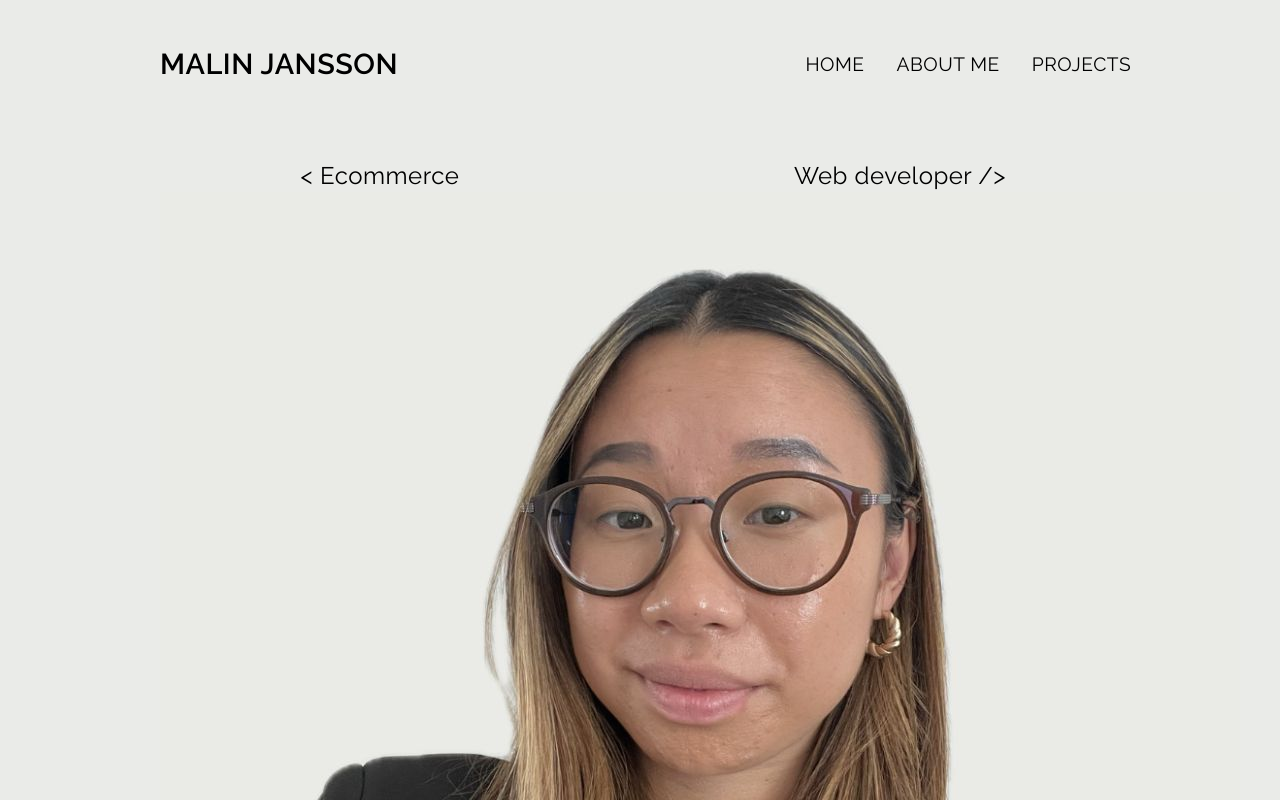
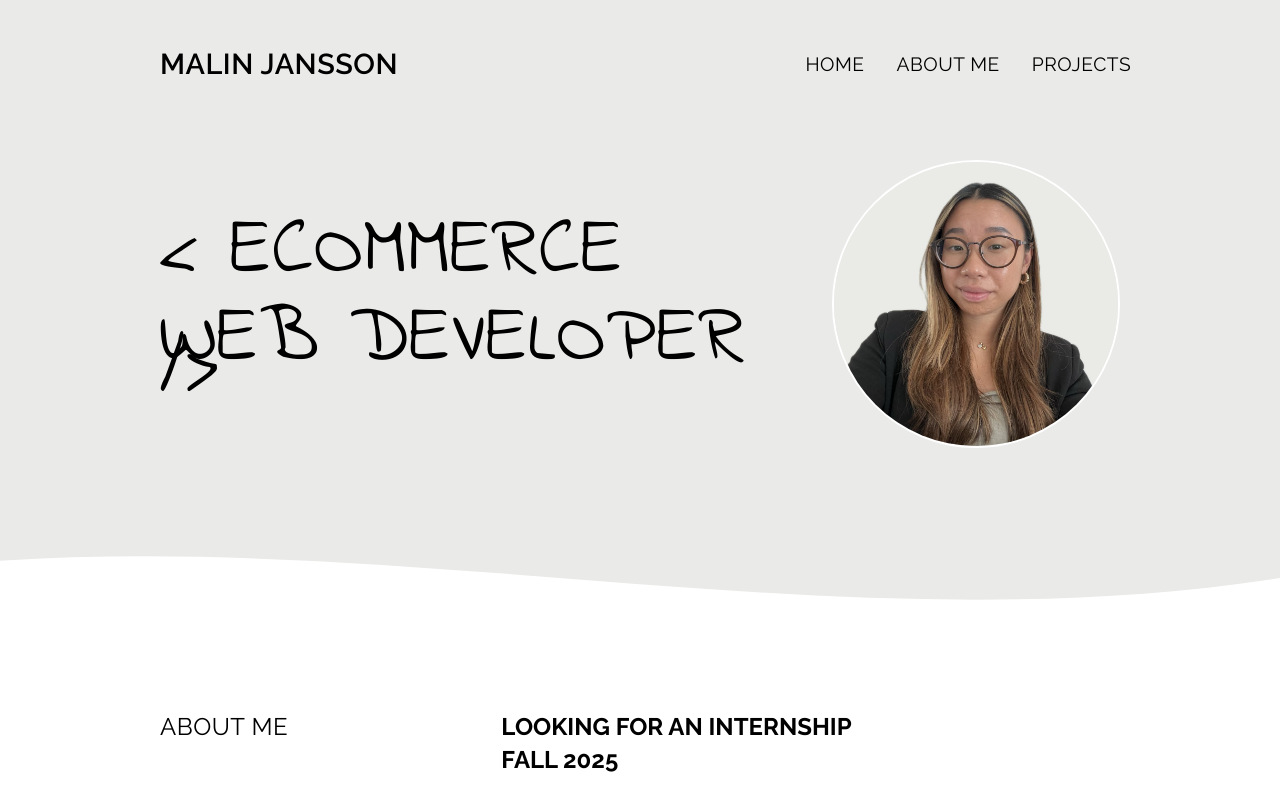
Before and after one commit to malinjansson/mjportfolio, a React (Vite) app: page / in a window 1280 px wide. Shown: the top 800 px of the page. Built offline with nearby package versions, Linux system fonts and the light colour scheme; a web font is replaced by a local one.

Commit message:
styled intro in desktop

```diff
--- a/src/styles/_intro.scss
+++ b/src/styles/_intro.scss
@@ -13,35 +13,42 @@
 }
 
 .intro-container {
-    padding: 2.5rem 3rem;
+    display: flex;
+    flex-direction: column;
+    align-items: center;
+    padding: 2rem 3rem;
     background-color: v.$primary-bg-color;
+    gap: 2.5rem;
 
     @include m.desktop {
+        width: 100%;
+        justify-content: space-between;
+        flex-direction: row;
         padding: 5rem 10rem;
     }
 
     .intro-box {
         display: flex;
         flex-direction: column;
-        align-items: center;
-        gap: 2rem;
+        flex-wrap: wrap;
 
         @include m.desktop {
-            flex-direction: row;
-            justify-content: center;
-            gap: 5rem;
+        text-align: left;
+        gap: 2.5rem;
         }
 
         span {
-            font-family: v.$primary-font-family;
-            font-size: 12px;
+            font-family: v.$third-font-family;
+            font-size: 18px;
             line-height: 1rem;
             letter-spacing: v.$text-space;
+            text-transform: uppercase;
+            padding-top: 1rem;
 
             @include m.desktop {
-                width: 50%;
-                font-size: 1.5rem;
+                font-size: 5rem;
                 line-height: 2rem;
+            }
         }
     }
 
@@ -52,10 +59,9 @@
         border: 2px solid v.$secondary-color;
 
         @include m.desktop {
-                width: 25%;
+            width: 30%;
             height: 25%;
             object-fit: cover;
         }
     }
 }
-}
```
Lines whose indentation alone changed are shown as unchanged.
